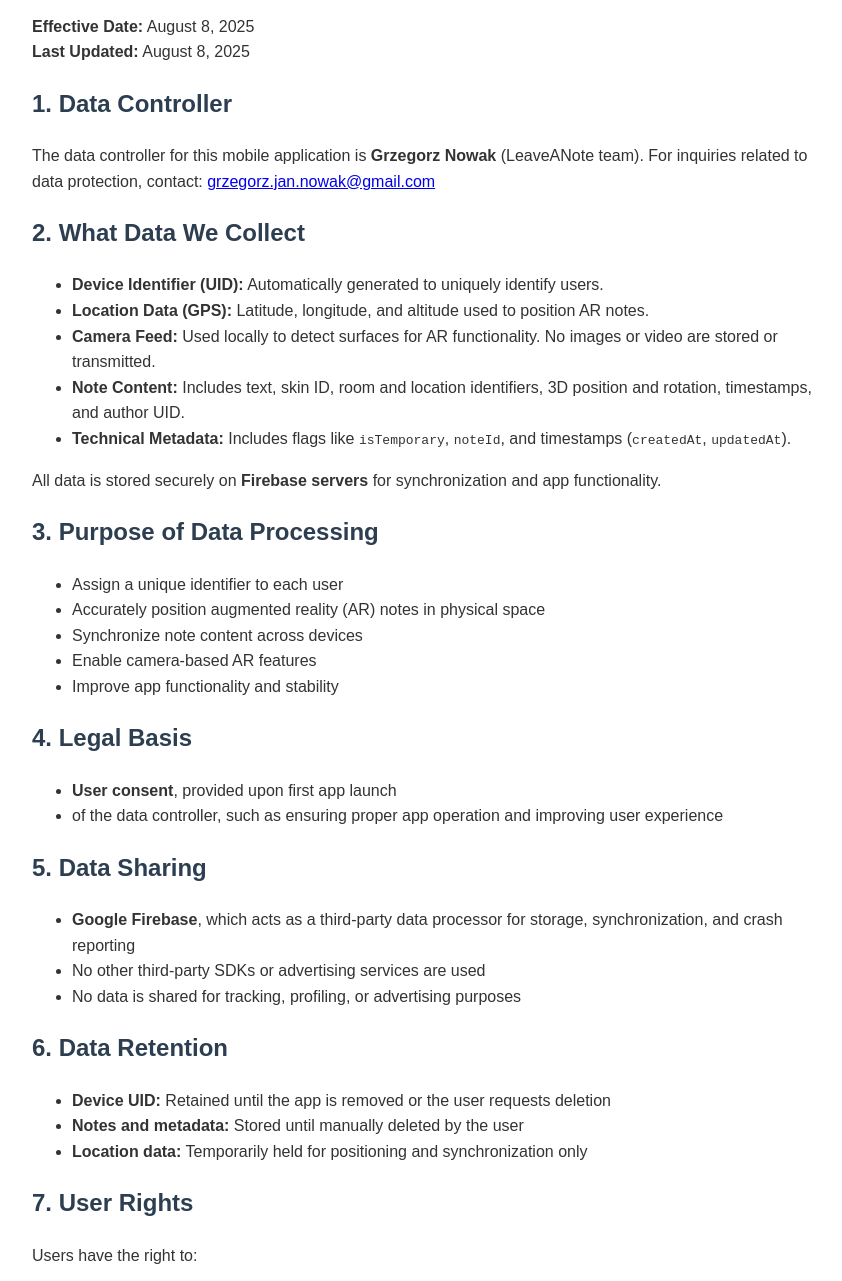
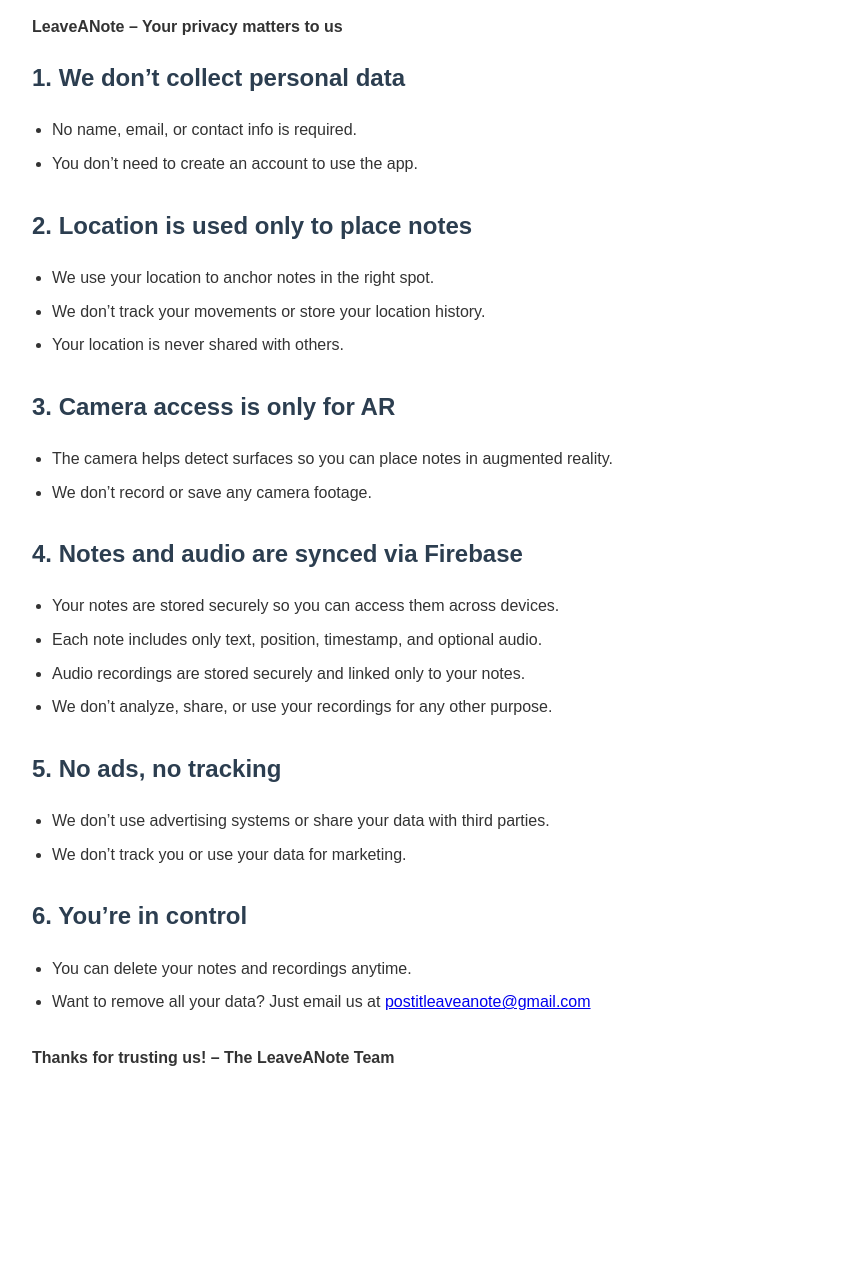
Before and after one commit to aczykoty/PrivacyPolicy, a plain HTML site: page index.html in a window 1280 px wide. Shown: the part 99-1380 px from the top of the page, without its empty margins (208-1050 px from the left). After the commit the page ends 1209 px from the top, so only its background shows below. Drawn offline with Linux system fonts and the light colour scheme.

Commit message:
Update index.html

```diff
--- a/index.html
+++ b/index.html
@@ -2,8 +2,8 @@
 <html lang="en">
 <head>
   <meta charset="UTF-8" />
-  <meta name="viewport" content="width=device-width, initial-scale=1.0"/>
-  <title>Privacy Policy – PostItLeaveANote</title>
+  <meta name="viewport" content="width=device-width, initial-scale=1.0" />
+  <title>Privacy Policy – LeaveANote</title>
   <style>
     body {
       font-family: Arial, sans-serif;
@@ -16,83 +16,72 @@
     h1, h2 {
       color: #2c3e50;
     }
-    h1 {
-      text-align: center;
+    ul {
+      padding-left: 20px;
     }
-    footer {
-      margin-top: 40px;
-      font-style: italic;
-      text-align: center;
+    li {
+      margin-bottom: 8px;
+    }
+    .section {
+      margin-bottom: 30px;
     }
   </style>
 </head>
 <body>
-  <h1>Privacy Policy for PostItLeaveANote</h1>
-  <p><strong>Effective Date:</strong> August 8, 2025<br/>
-     <strong>Last Updated:</strong> August 8, 2025</p>
+  <h1>Privacy Policy – In-App Version</h1>
+  <p><strong>LeaveANote – Your privacy matters to us</strong></p>
 
-  <h2>1. Data Controller</h2>
-  <p>The data controller for this mobile application is <strong>Grzegorz Nowak</strong> (LeaveANote team).
-     For inquiries related to data protection, contact: <a href="mailto:grzegorz.jan.nowak@gmail.com">grzegorz.jan.nowak@gmail.com</a></p>
+  <div class="section">
+    <h2>1. We don’t collect personal data</h2>
+    <ul>
+      <li>No name, email, or contact info is required.</li>
+      <li>You don’t need to create an account to use the app.</li>
+    </ul>
+  </div>
 
-  <h2>2. What Data We Collect</h2>
+  <div class="section">
+    <h2>2. Location is used only to place notes</h2>
     <ul>
-    <li><strong>Device Identifier (UID):</strong> Automatically generated to uniquely identify users.</li>
-    <li><strong>Location Data (GPS):</strong> Latitude, longitude, and altitude used to position AR notes.</li>
-    <li><strong>Camera Feed:</strong> Used locally to detect surfaces for AR functionality. No images or video are stored or transmitted.</li>
-    <li><strong>Note Content:</strong> Includes text, skin ID, room and location identifiers, 3D position and rotation, timestamps, and author UID.</li>
-    <li><strong>Technical Metadata:</strong> Includes flags like <code>isTemporary</code>, <code>noteId</code>, and timestamps (<code>createdAt</code>, <code>updatedAt</code>).</li>
+      <li>We use your location to anchor notes in the right spot.</li>
+      <li>We don’t track your movements or store your location history.</li>
+      <li>Your location is never shared with others.</li>
     </ul>
-  <p>All data is stored securely on <strong>Firebase servers</strong> for synchronization and app functionality.</p>
+  </div>
 
-  <h2>3. Purpose of Data Processing</h2>
+  <div class="section">
+    <h2>3. Camera access is only for AR</h2>
     <ul>
-    <li>Assign a unique identifier to each user</li>
-    <li>Accurately position augmented reality (AR) notes in physical space</li>
-    <li>Synchronize note content across devices</li>
-    <li>Enable camera-based AR features</li>
-    <li>Improve app functionality and stability</li>
+      <li>The camera helps detect surfaces so you can place notes in augmented reality.</li>
+      <li>We don’t record or save any camera footage.</li>
     </ul>
+  </div>
 
-  <h2>4. Legal Basis</h2>
+  <div class="section">
+    <h2>4. Notes and audio are synced via Firebase</h2>
     <ul>
-    <li><strong>User consent</strong>, provided upon first app launch</li>
-    <li><strongLegitimate interest</strong> of the data controller, such as ensuring proper app operation and improving user experience</li>
+      <li>Your notes are stored securely so you can access them across devices.</li>
+      <li>Each note includes only text, position, timestamp, and optional audio.</li>
+      <li>Audio recordings are stored securely and linked only to your notes.</li>
+      <li>We don’t analyze, share, or use your recordings for any other purpose.</li>
     </ul>
+  </div>
 
-  <h2>5. Data Sharing</h2>
+  <div class="section">
+    <h2>5. No ads, no tracking</h2>
     <ul>
-    <li><strong>Google Firebase</strong>, which acts as a third-party data processor for storage, synchronization, and crash reporting</li>
-    <li>No other third-party SDKs or advertising services are used</li>
-    <li>No data is shared for tracking, profiling, or advertising purposes</li>
+      <li>We don’t use advertising systems or share your data with third parties.</li>
+      <li>We don’t track you or use your data for marketing.</li>
     </ul>
+  </div>
 
-  <h2>6. Data Retention</h2>
+  <div class="section">
+    <h2>6. You’re in control</h2>
     <ul>
-    <li><strong>Device UID:</strong> Retained until the app is removed or the user requests deletion</li>
-    <li><strong>Notes and metadata:</strong> Stored until manually deleted by the user</li>
-    <li><strong>Location data:</strong> Temporarily held for positioning and synchronization only</li>
+      <li>You can delete your notes and recordings anytime.</li>
+      <li>Want to remove all your data? Just email us at <a href="mailto:postitleaveanote@gmail.com">postitleaveanote@gmail.com</a></li>
     </ul>
+  </div>
 
-  <h2>7. User Rights</h2>
-  <p>Users have the right to:</p>
-  <ul>
-    <li>Access their data</li>
-    <li>Delete their data</li>
-    <li>Withdraw consent at any time</li>
-    <li>Restrict or object to data processing</li>
-  </ul>
-  <p>To exercise these rights, contact: <a href="mailto:postitleaveanote@gmail.com">postitleaveanote@gmail.com</a></p>
-
-  <h2>8. Additional Information</h2>
-  <ul>
-    <li>The app does <strong>not require account creation</strong></li>
-    <li>No sensitive personal data (e.g. medical, religious, financial) is collected</li>
-    <li>We implement <strong>technical and organizational measures</strong> to safeguard user data</li>
-    <li>Camera input is processed <strong>locally</strong> and never stored or transmitted</li>
-    <li>Location data is used <strong>solely for AR positioning</strong> and is <strong>not shared or used for tracking</strong></li>
-  </ul>
-
-  <footer>LeaveANote Team 🙂<br/>Thank you for trusting us with your data.</footer>
+  <p><strong>Thanks for trusting us! – The LeaveANote Team</strong></p>
 </body>
 </html>
```
Lines whose indentation alone changed are shown as unchanged.
